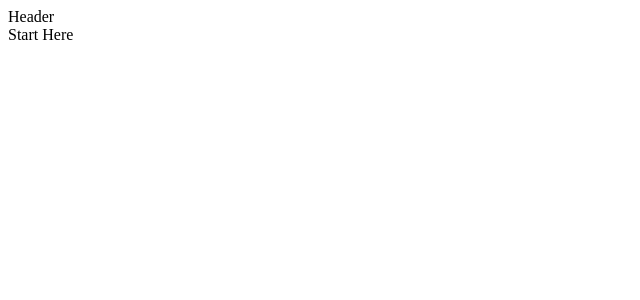
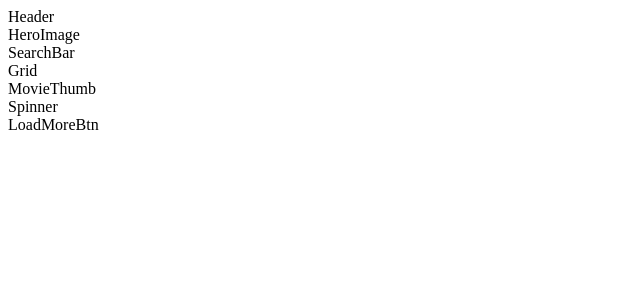
Before and after one commit to iamtasikul/ReactMovie, a React (Create React App) app: page / in a window 1280 px wide. Shown: the top 300 px of the page, without its empty margins (0-640 px from the left). Built offline with nearby package versions, Linux system fonts and the light colour scheme.

Commit message:
Scaffolding Home Page

```diff
--- a/src/components/App.js
+++ b/src/components/App.js
@@ -1,7 +1,13 @@
 import React from 'react';
 import Header from './elements/Header';
+import Home from "./Home";
 
 
-const App=()=><div><Header/>Start Here</div>
+const App=()=>(
+    <div>
+        <Header/>
+        <Home/>
+    </div>
+    )
 
 export default App;
--- /dev/null
+++ b/src/components/Home.js
@@ -0,0 +1,20 @@
+import React from 'react'
+import HeroImage from "./elements/HeroImage";
+import SearchBar from "./elements/SearchBar";
+import Grid from "./elements/Grid";
+import MovieThumb from "./elements/MovieThumb";
+import LoadMoreBtn from "./elements/LoadMoreBtn";
+import Spinner from "./elements/Spinner";
+
+const Home=()=>(
+    <>
+        <HeroImage/>
+        <SearchBar/>
+        <Grid/>
+        <MovieThumb/>
+        <Spinner/>
+        <LoadMoreBtn/>
+    </>
+)
+
+export default Home;
--- /dev/null
+++ b/src/components/elements/Grid.js
@@ -0,0 +1,5 @@
+import React from 'react'
+
+const Grid=()=><div>Grid</div>
+
+export default Grid;
--- /dev/null
+++ b/src/components/elements/HeroImage.js
@@ -0,0 +1,5 @@
+import React from 'react'
+
+const HeroImage=()=><div>HeroImage</div>
+
+export default HeroImage;
--- /dev/null
+++ b/src/components/elements/LoadMoreBtn.js
@@ -0,0 +1,5 @@
+import React from 'react'
+
+const LoadMoreBtn=()=><div>LoadMoreBtn</div>
+
+export default LoadMoreBtn;
--- /dev/null
+++ b/src/components/elements/MovieThumb.js
@@ -0,0 +1,5 @@
+import React from 'react'
+
+const MovieThumb=()=><div>MovieThumb</div>
+
+export default MovieThumb;
--- /dev/null
+++ b/src/components/elements/SearchBar.js
@@ -0,0 +1,5 @@
+import React from 'react'
+
+const SearchBar=()=><div>SearchBar</div>
+
+export default SearchBar;
--- /dev/null
+++ b/src/components/elements/Spinner.js
@@ -0,0 +1,5 @@
+import React from 'react'
+
+const Spinner=()=><div>Spinner</div>
+
+export default Spinner;
```
